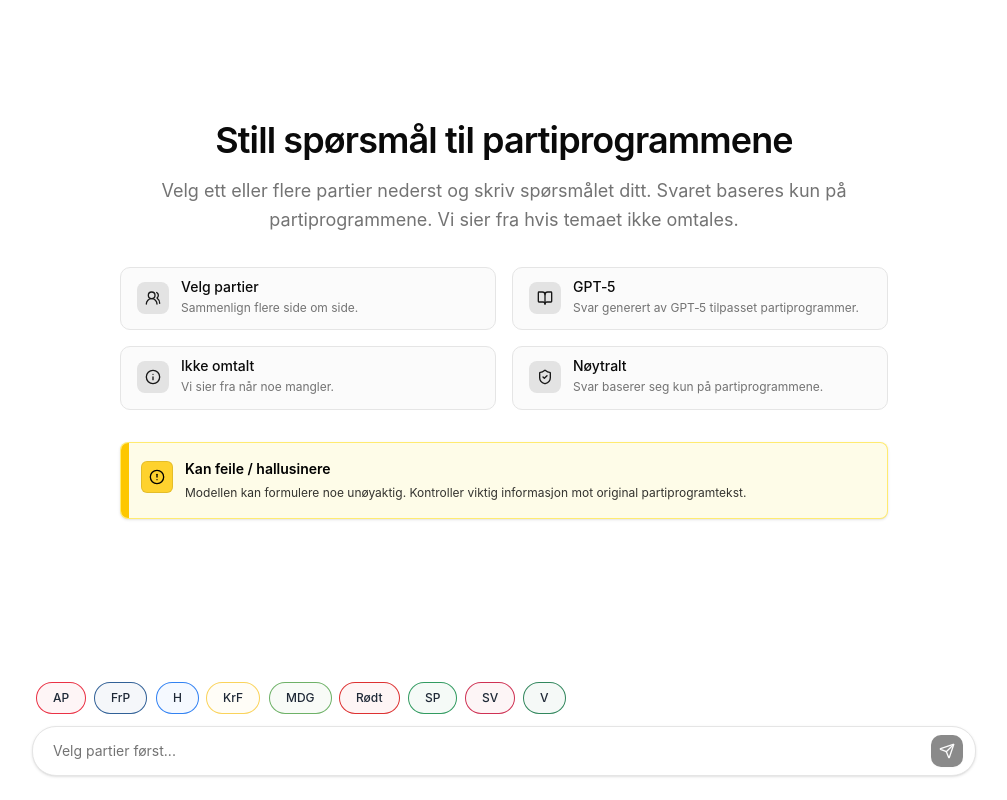
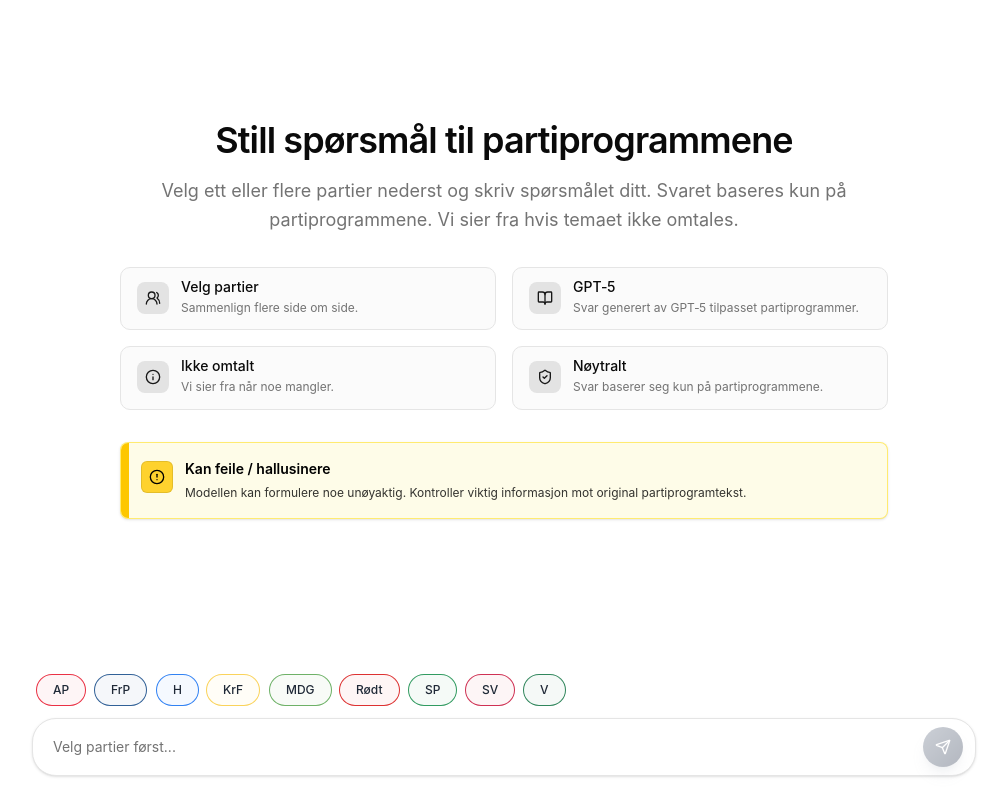
Before and after one commit to henrik392/parti-chat, a Next.js app in the folder apps/web/: page / in a window 1280 px wide. Shown: the whole page, without its empty margins (136-1143 px from the left). Built offline with nearby package versions, Linux system fonts and the light colour scheme; no server answers; what @orpc/client, @orpc/tanstack-query would draw is missing.

Commit message:
Rounded send button

```diff
--- a/apps/web/src/components/ai-elements/message.tsx
+++ b/apps/web/src/components/ai-elements/message.tsx
@@ -10,9 +10,9 @@ export type MessageProps = HTMLAttributes<HTMLDivElement> & {
 export const Message = ({ className, from, ...props }: MessageProps) => (
   <div
     className={cn(
-      'group flex w-full items-end justify-end gap-2 py-4',
+      'group flex w-full items-end justify-end gap-3 py-3',
       from === 'user' ? 'is-user' : 'is-assistant flex-row-reverse justify-end',
-      '[&>div]:max-w-[80%]',
+      '[&>div]:max-w-[85%] md:[&>div]:max-w-[75%]',
       className
     )}
     {...props}
@@ -28,10 +28,20 @@ export const MessageContent = ({
 }: MessageContentProps) => (
   <div
     className={cn(
-      'flex flex-col gap-2 overflow-hidden rounded-2xl px-4 py-3 text-foreground text-sm shadow-sm',
-      'group-[.is-user]:bg-primary group-[.is-user]:text-primary-foreground group-[.is-user]:rounded-br-md',
-      'group-[.is-assistant]:bg-white group-[.is-assistant]:text-foreground group-[.is-assistant]:border group-[.is-assistant]:border-gray-200 group-[.is-assistant]:rounded-bl-md',
-      'is-user:dark',
+      'flex flex-col gap-2 overflow-hidden rounded-3xl px-5 py-4 text-foreground text-sm backdrop-blur-sm transition-all duration-200',
+      // User messages - modern gradient with subtle glow
+      'group-[.is-user]:bg-gradient-to-br group-[.is-user]:from-blue-500 group-[.is-user]:to-blue-600',
+      'group-[.is-user]:text-white group-[.is-user]:shadow-lg group-[.is-user]:shadow-blue-500/25',
+      'group-[.is-user]:rounded-br-lg group-[.is-user]:border group-[.is-user]:border-blue-400/20',
+      // Assistant messages - clean with subtle elevation
+      'group-[.is-assistant]:bg-white/95 group-[.is-assistant]:text-gray-800',
+      'group-[.is-assistant]:border group-[.is-assistant]:border-gray-200/80',
+      'group-[.is-assistant]:rounded-bl-lg group-[.is-assistant]:shadow-lg group-[.is-assistant]:shadow-gray-900/5',
+      'group-[.is-assistant]:ring-1 group-[.is-assistant]:ring-gray-100',
+      // Hover effects
+      'group-hover:scale-[1.01] group-hover:shadow-xl',
+      'group-[.is-user]:hover:shadow-blue-500/35',
+      'group-[.is-assistant]:hover:shadow-gray-900/10',
       className
     )}
     {...props}
--- a/apps/web/src/components/ai-elements/prompt-input.tsx
+++ b/apps/web/src/components/ai-elements/prompt-input.tsx
@@ -175,7 +175,15 @@ export const PromptInputSubmit = ({
 
   return (
     <Button
-      className={cn('h-8 w-8 gap-1.5 rounded-lg', className)}
+      className={cn(
+        'h-10 w-10 gap-1.5 rounded-full shrink-0',
+        'bg-gradient-to-br from-blue-500 to-blue-600 hover:from-blue-600 hover:to-blue-700',
+        'text-white border-0 shadow-lg shadow-blue-500/25',
+        'hover:shadow-xl hover:shadow-blue-500/35 hover:scale-105',
+        'active:scale-95 transition-all duration-200',
+        'disabled:from-gray-400 disabled:to-gray-500 disabled:shadow-gray-400/25',
+        className
+      )}
       size={size}
       type="submit"
       variant={variant}
```
